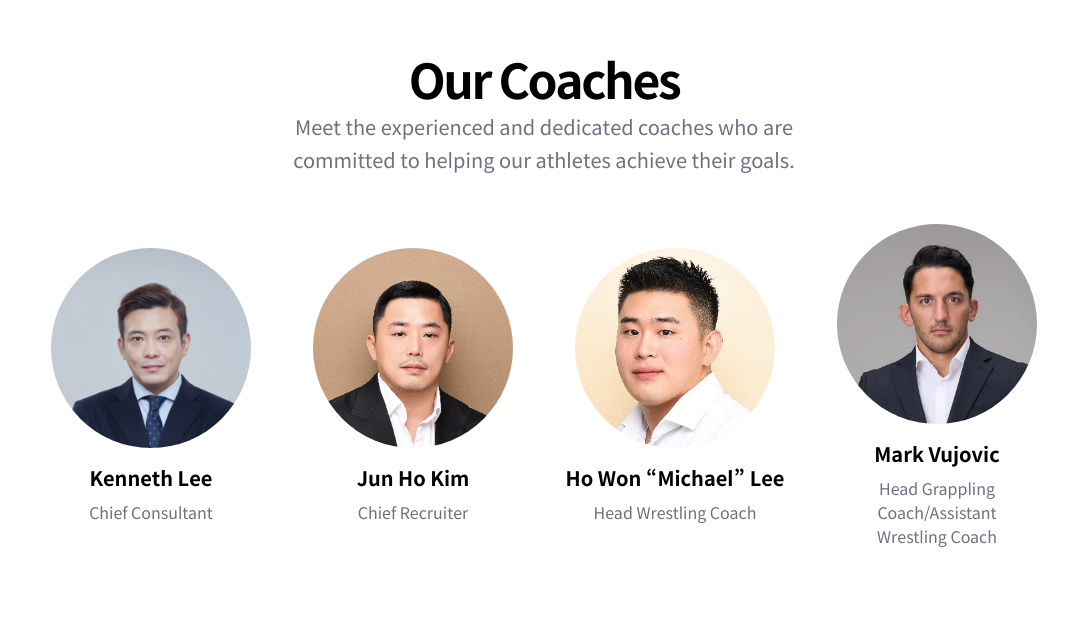
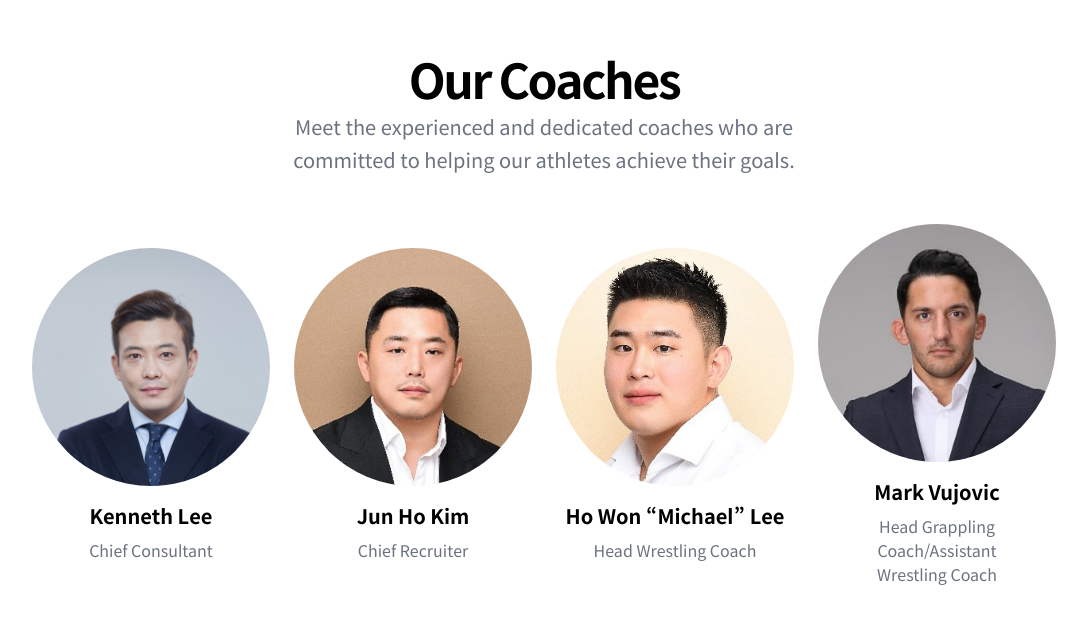
Before and after one commit to sean2474/pwa-front, a Next.js app: page / in a window 1280 px wide. Shown: the part 2083-2706 px from the top of the page, without its empty margins (96-1183 px from the left). Built offline with nearby package versions, Linux system fonts and the light colour scheme.

Commit message:
image opt

```diff
--- a/src/app/page.tsx
+++ b/src/app/page.tsx
@@ -1,15 +1,16 @@
+import Image from "next/image";
 import Link from "next/link";
 
-/* eslint-disable @next/next/no-img-element */
 export default function Home() {
   const ProfileCard = ({ name, role, img, href }: { name: string; role: string; img: string; href: string }) => (
     <Link className="flex flex-col items-center justify-center space-y-4 text-center cursor-pointer" href={href}>
-      <img
+      <Image
         alt={name}
         className="mx-auto aspect-square overflow-hidden rounded-full object-cover"
         height="200"
         src={img}
         width="200"
+        layout="responsive"
       />
       <div className="space-y-2">
         <h3 className="text-xl font-bold">{name}</h3>
@@ -22,8 +23,11 @@ export default function Home() {
   return (
     <main className="bg-gray-900">
       <section className="relative isolate overflow-hidden pt-14" id="hero">
-        <img
-          src="images/hero-image.jpeg"
+        <Image
+          src="/images/hero-image.jpeg"
+          layout="responsive"
+          width={100}
+          height={100}
           alt=""
           className="absolute inset-0 -z-10 h-full w-full object-cover filter brightness-[0.25]"
         />
@@ -134,10 +138,13 @@ export default function Home() {
                 </Link>
               </div>
             </div>
-            <img
+            <Image
               alt="Programs"
               className="mx-auto overflow-hidden rounded-xl object-cover object-center sm:w-full lg:order-last"
               src="/images/schedule.jpeg"
+              width={100}
+              height={100}
+              layout="responsive"
             />
           </div>
         </div>
@@ -155,10 +162,10 @@ export default function Home() {
             </div>
           </div>
           <div className="mx-auto grid max-w-5xl items-center gap-6 py-12 lg:grid-cols-2 xl:grid-cols-4">
-            <ProfileCard name="Kenneth Lee" role="Chief Consultant" img="profiles/ken.jpg" href="/about#1" />
-            <ProfileCard name="Jun Ho Kim" role="Chief Recruiter" img="profiles/junho.jpg" href="/about#2" />
-            <ProfileCard name="Ho Won “Michael” Lee" role="Head Wrestling Coach" img="profiles/howon.jpg" href="/about#3" />
-            <ProfileCard name="Mark Vujovic" role="Head Grappling Coach/Assistant Wrestling Coach" img="profiles/mark.jpg" href="/about#4" />
+            <ProfileCard name="Kenneth Lee" role="Chief Consultant" img="/profiles/ken.jpg" href="/about#1" />
+            <ProfileCard name="Jun Ho Kim" role="Chief Recruiter" img="/profiles/junho.jpg" href="/about#2" />
+            <ProfileCard name="Ho Won “Michael” Lee" role="Head Wrestling Coach" img="/profiles/howon.jpg" href="/about#3" />
+            <ProfileCard name="Mark Vujovic" role="Head Grappling Coach/Assistant Wrestling Coach" img="/profiles/mark.jpg" href="/about#4" />
           </div>
         </div>
       </section>
```
